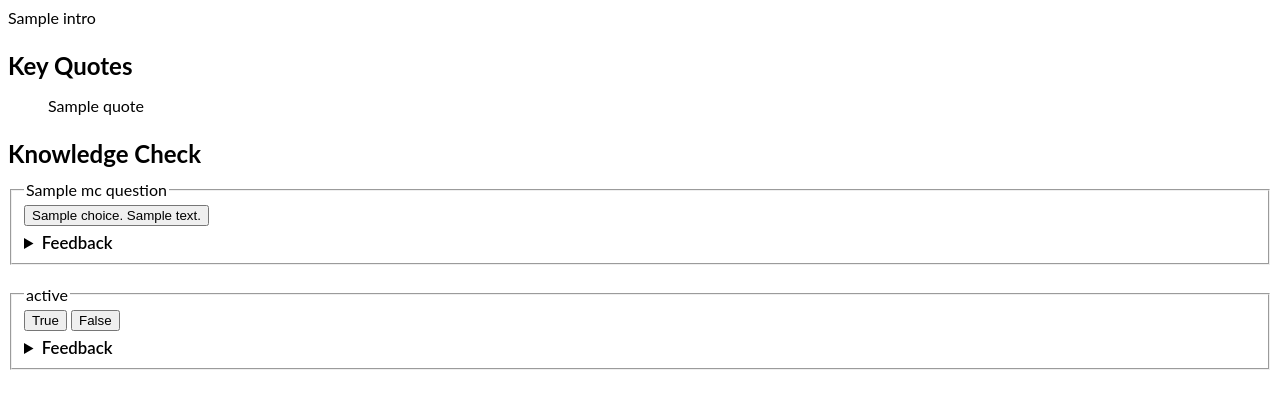
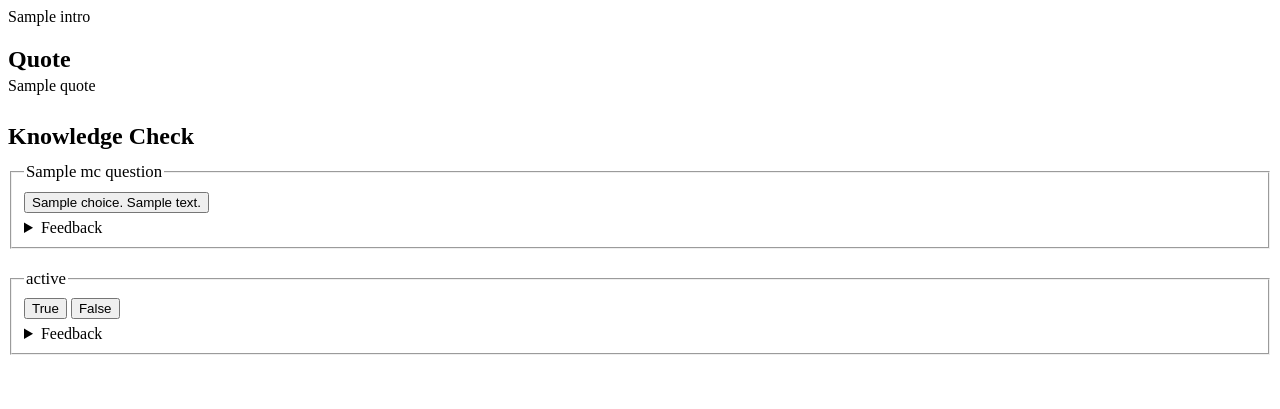
Before and after one commit to ltd-broad/quizgen, a Python web app: template templates/quiz_spartan.html.j2 in a window 1280 px wide. Shown: the top 409 px of the page. Run offline with Jinja, Linux system fonts and the light colour scheme; the template is opened without the code that fills it: most values are stand-ins (such as "Sample title", 1, 10 or a date in 2020).

Commit message:
font changes

```diff
--- a/templates/quiz_spartan.html.j2
+++ b/templates/quiz_spartan.html.j2
@@ -1,18 +1,18 @@
-<section class="quiz" style="font-family: 'Lato', 'Helvetica Neue', Arial, sans-serif;">
+<section class="quiz">
   <p>{{ quiz.intro | e }}</p>
 
   {% if quiz.key_quotes %}
-    <h2 style="margin-top: 1.5rem; margin-bottom: 0.75rem;">Key Quotes</h2>
+    <h2 style="margin-bottom:0.25rem;">Quote</h2>
     {% for quote in quiz.key_quotes[:5] %}
-      <blockquote>{{ quote | e }}</blockquote>
+      <blockquote style="margin:0 0 1.75rem 0; font-style:normal; font-weight:400;">{{ quote | e }}</blockquote>
     {% endfor %}
   {% endif %}
 
-  <h2 style="margin-top: 1.5rem; margin-bottom: 0.75rem;">Knowledge Check</h2>
+  <h2 style="margin-top:1.5rem; margin-bottom:0.75rem;">Knowledge Check</h2>
 
   {% for q in quiz.mc_questions %}
   <fieldset style="margin-bottom:1.25rem;">
-    <legend>{{ q.question | e }}</legend>
+    <legend style="margin-bottom:0.25rem; font-weight:400; font-size:1.05rem; font-family:inherit;">{{ q.question | e }}</legend>
 
     {% for c in q.choices %}
     <input
@@ -38,7 +38,7 @@
 
     <!-- Feedback: always present; user can expand/collapse at any time -->
     <details class="feedback" style="margin-top:6px;">
-      <summary style="cursor:pointer; font-size:1.05em; font-weight:600; margin:0;">Feedback</summary>
+      <summary style="cursor:pointer; font-size:1.0rem; font-weight:400; margin:0;">Feedback</summary>
       <div class="feedback-body" style="margin-top:6px;">
         {{ q.feedback | e }}
       </div>
@@ -48,7 +48,7 @@
 
   {% for t in quiz.tf_questions %}
   <fieldset style="margin-bottom:1.25rem;">
-    <legend>{{ t.statement | e }}</legend>
+    <legend style="margin-bottom:0.25rem; font-weight:400; font-size:1.05rem; font-family:inherit;">{{ t.statement | e }}</legend>
 
     <input
       type="button"
@@ -88,7 +88,7 @@
 
     <!-- Feedback: always present; user can expand/collapse at any time -->
     <details class="feedback" style="margin-top:6px;">
-      <summary style="cursor:pointer; font-size:1.05em; font-weight:600; margin:0;">Feedback</summary>
+      <summary style="cursor:pointer; font-size:1.0rem; font-weight:400; margin:0;">Feedback</summary>
       <div class="feedback-body" style="margin-top:6px;">
         {{ t.feedback | e }}
       </div>
```
